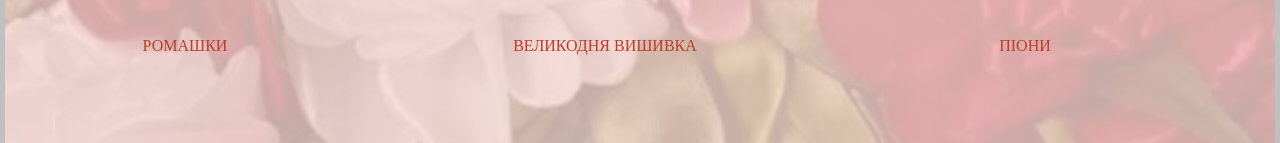
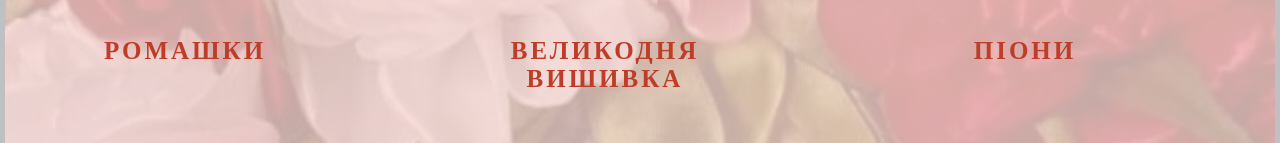
Before and after one commit to charivnastrichka/charivnastrichka.github.io, a plain HTML site: page index.html in a window 1280 px wide. Shown: the part 2425-2568 px from the top of the page. Drawn offline with Linux system fonts and the light colour scheme; a web font is replaced by a local one.

Commit message:
update text in catalog 5

```diff
--- a/style_progect_2_.css
+++ b/style_progect_2_.css
@@ -167,6 +167,9 @@ color:#bd3d29;
 .textone{
     margin: 40px;
     text-align: center;
+    font-weight: bolder;
+    font-size: 25px;
+    letter-spacing: 3px;
     }
 
 .catalog_title{
```
